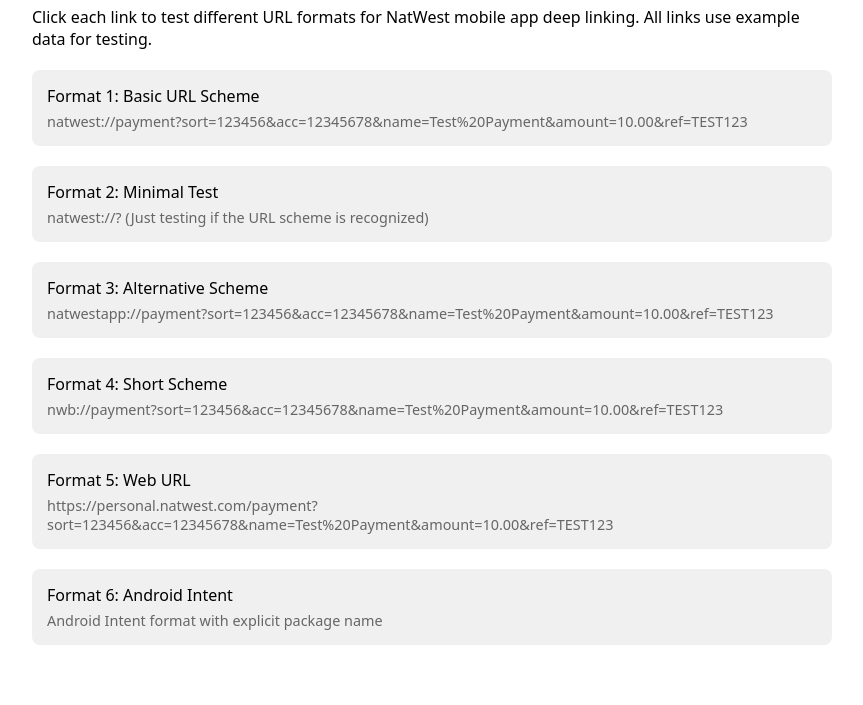
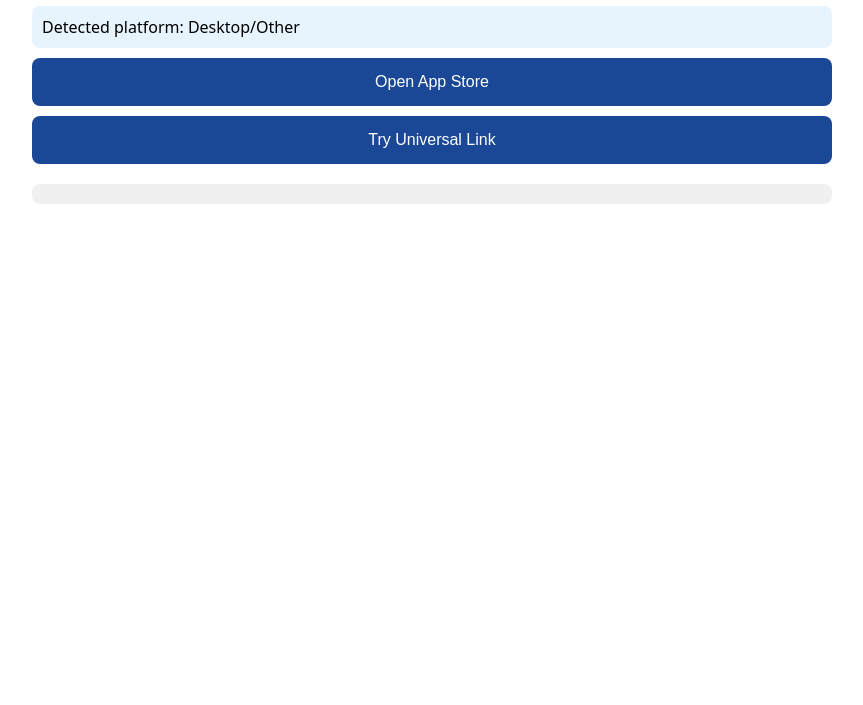
Before and after one commit to imanuk/qrpay, a plain HTML site: page test.html in a window 1280 px wide. Shown: the part 120-825 px from the top of the page, without its empty margins (208-1071 px from the left). After the commit the page ends 800 px from the top, so only its background shows below. Drawn offline with Linux system fonts and the light colour scheme.

Commit message:
Update test.html

```diff
--- a/test.html
+++ b/test.html
@@ -3,7 +3,7 @@
 <head>
     <meta charset="UTF-8">
     <meta name="viewport" content="width=device-width, initial-scale=1.0">
-    <title>NatWest Link Test Page</title>
+    <title>NatWest App Link Test</title>
     <style>
         body {
             font-family: system-ui, -apple-system, sans-serif;
@@ -11,82 +11,149 @@
             margin: 20px auto;
             padding: 20px;
         }
-        .test-link {
+        button {
             display: block;
-            margin: 20px 0;
+            width: 100%;
+            margin: 10px 0;
             padding: 15px;
+            background: #1a4896;
+            color: white;
+            border: none;
+            border-radius: 8px;
+            font-size: 16px;
+            cursor: pointer;
+        }
+        button:hover {
+            background: #0d2b5e;
+        }
+        #debug {
+            margin-top: 20px;
+            padding: 10px;
             background: #f0f0f0;
             border-radius: 8px;
-            text-decoration: none;
-            color: #000;
+            white-space: pre-wrap;
+            font-family: monospace;
         }
-        .test-link:hover {
-            background: #e0e0e0;
-        }
-        .description {
-            font-size: 0.9em;
-            color: #666;
-            margin-top: 5px;
+        .status {
+            margin: 10px 0;
+            padding: 10px;
+            background: #e8f4fd;
+            border-radius: 8px;
         }
     </style>
 </head>
 <body>
-    <h1>NatWest Link Testing Page</h1>
-    <p>Click each link to test different URL formats for NatWest mobile app deep linking. All links use example data for testing.</p>
-
-    <a href="natwest://payment?sort=123456&acc=12345678&name=Test%20Payment&amount=10.00&ref=TEST123" class="test-link">
-        Format 1: Basic URL Scheme
-        <div class="description">natwest://payment?sort=123456&acc=12345678&name=Test%20Payment&amount=10.00&ref=TEST123</div>
-    </a>
-
-    <a href="natwest://?" class="test-link">
-        Format 2: Minimal Test
-        <div class="description">natwest://? (Just testing if the URL scheme is recognized)</div>
-    </a>
-
-    <a href="natwestapp://payment?sort=123456&acc=12345678&name=Test%20Payment&amount=10.00&ref=TEST123" class="test-link">
-        Format 3: Alternative Scheme
-        <div class="description">natwestapp://payment?sort=123456&acc=12345678&name=Test%20Payment&amount=10.00&ref=TEST123</div>
-    </a>
-
-    <a href="nwb://payment?sort=123456&acc=12345678&name=Test%20Payment&amount=10.00&ref=TEST123" class="test-link">
-        Format 4: Short Scheme
-        <div class="description">nwb://payment?sort=123456&acc=12345678&name=Test%20Payment&amount=10.00&ref=TEST123</div>
-    </a>
-
-    <a href="https://personal.natwest.com/payment?sort=123456&acc=12345678&name=Test%20Payment&amount=10.00&ref=TEST123" class="test-link">
-        Format 5: Web URL
-        <div class="description">https://personal.natwest.com/payment?sort=123456&acc=12345678&name=Test%20Payment&amount=10.00&ref=TEST123</div>
-    </a>
-
-    <a href="intent://payment?sort=123456&acc=12345678&name=Test%20Payment&amount=10.00&ref=TEST123#Intent;scheme=natwest;package=com.natwest.mobileBanking;end" class="test-link">
-        Format 6: Android Intent
-        <div class="description">Android Intent format with explicit package name</div>
-    </a>
+    <h1>NatWest App Link Test</h1>
+    <div id="status" class="status">Detecting platform...</div>
+    <div id="buttons"></div>
+    <div id="debug"></div>
 
     <script>
-        // Add click event listeners to log attempts
-        document.querySelectorAll('.test-link').forEach(link => {
-            link.addEventListener('click', (e) => {
-                console.log('Attempting to open:', link.href);
-                // Don't prevent default - we want the link to try to open
+        const debug = document.getElementById('debug');
+        const status = document.getElementById('status');
+        const buttonsContainer = document.getElementById('buttons');
 
-                // Show a message that we attempted to open
-                const message = document.createElement('div');
-                message.style.cssText = `
-                    position: fixed;
-                    top: 20px;
-                    right: 20px;
-                    background: #333;
-                    color: white;
-                    padding: 10px;
-                    border-radius: 5px;
-                    z-index: 1000;
-                `;
-                message.textContent = 'Attempted to open: ' + link.href;
-                document.body.appendChild(message);
-                setTimeout(() => message.remove(), 3000);
+        // Test data
+        const testData = {
+            sort: '123456',
+            account: '12345678',
+            name: 'Test Payment',
+            amount: '10.00',
+            reference: 'TEST123'
+        };
+
+        // Log helper
+        function log(message) {
+            debug.textContent += message + '\n';
+            console.log(message);
+        }
+
+        // Detect platform
+        const ua = navigator.userAgent.toLowerCase();
+        const isiOS = /iphone|ipad|ipod/.test(ua);
+        const isAndroid = /android/.test(ua);
+        status.textContent = `Detected platform: ${isiOS ? 'iOS' : isAndroid ? 'Android' : 'Desktop/Other'}`;
+
+        // Different URL formats to try
+        const urlFormats = {
+            // Official NatWest app store links
+            appStore: 'https://apps.apple.com/gb/app/natwest-mobile-banking/id334855432',
+            playStore: 'https://play.google.com/store/apps/details?id=com.rbs.mobile.android.natwest',
+
+            // Universal Link (HTTPS)
+            universal: 'https://www.natwest.com/banking-with-natwest/banking-app/making-payments.html',
+
+            // Deep link attempts
+            deepLink: {
+                ios: [
+                    `natwest://payment?sort=${testData.sort}&acc=${testData.account}&name=${encodeURIComponent(testData.name)}&amount=${testData.amount}&ref=${testData.reference}`,
+                    `nwb://payment?sort=${testData.sort}&acc=${testData.account}&name=${encodeURIComponent(testData.name)}&amount=${testData.amount}`,
+                ],
+                android: [
+                    `intent://payment?sort=${testData.sort}&acc=${testData.account}&name=${encodeURIComponent(testData.name)}&amount=${testData.amount}#Intent;scheme=natwest;package=com.rbs.mobile.android.natwest;end`,
+                    `natwest://payment?sort=${testData.sort}&acc=${testData.account}&name=${encodeURIComponent(testData.name)}&amount=${testData.amount}`
+                ]
+            }
+        };
+
+        function createButton(text, action) {
+            const button = document.createElement('button');
+            button.textContent = text;
+            button.onclick = action;
+            buttonsContainer.appendChild(button);
+            return button;
+        }
+
+        function tryOpenApp(url, fallbackUrl) {
+            log(`Attempting to open: ${url}`);
+
+            // Create hidden iframe for iOS
+            const iframe = document.createElement('iframe');
+            iframe.style.display = 'none';
+            document.body.appendChild(iframe);
+
+            // Set timeout for fallback
+            const fallbackTimeout = setTimeout(() => {
+                log('App not opened, trying fallback...');
+                window.location.href = fallbackUrl;
+            }, 2500);
+
+            // Try opening the app
+            if (isiOS) {
+                // iOS specific handling
+                iframe.onload = () => {
+                    clearTimeout(fallbackTimeout);
+                    document.body.removeChild(iframe);
+                };
+                iframe.src = url;
+            } else {
+                // Android and others
+                window.location.href = url;
+            }
+        }
+
+        // Create platform-specific buttons
+        if (isiOS) {
+            urlFormats.deepLink.ios.forEach((url, index) => {
+                createButton(`Try iOS Deep Link ${index + 1}`, () => {
+                    tryOpenApp(url, urlFormats.appStore);
+                });
             });
+        } else if (isAndroid) {
+            urlFormats.deepLink.android.forEach((url, index) => {
+                createButton(`Try Android Deep Link ${index + 1}`, () => {
+                    tryOpenApp(url, urlFormats.playStore);
+                });
+            });
+        }
+
+        // Universal fallbacks
+        createButton('Open App Store', () => {
+            window.location.href = isiOS ? urlFormats.appStore : urlFormats.playStore;
+        });
+
+        createButton('Try Universal Link', () => {
+            window.location.href = urlFormats.universal;
         });
     </script>
 </body>
```
